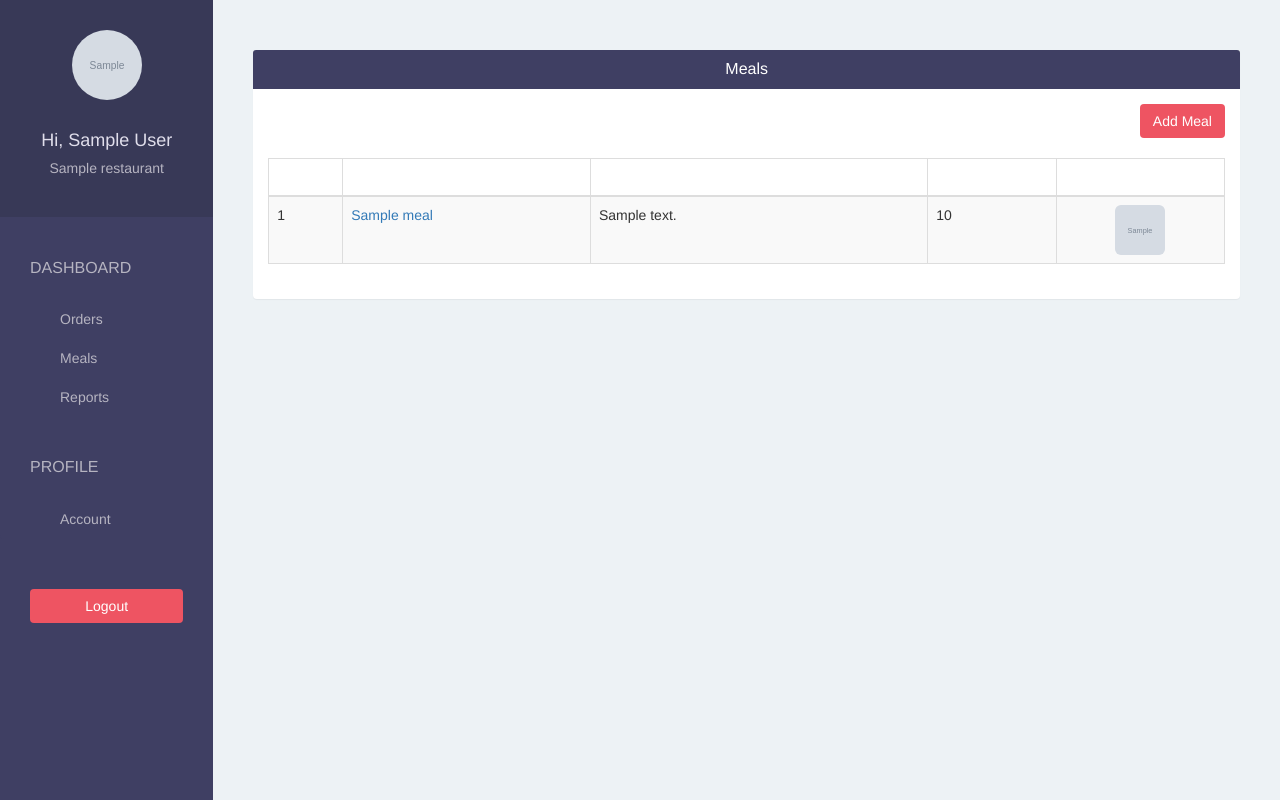
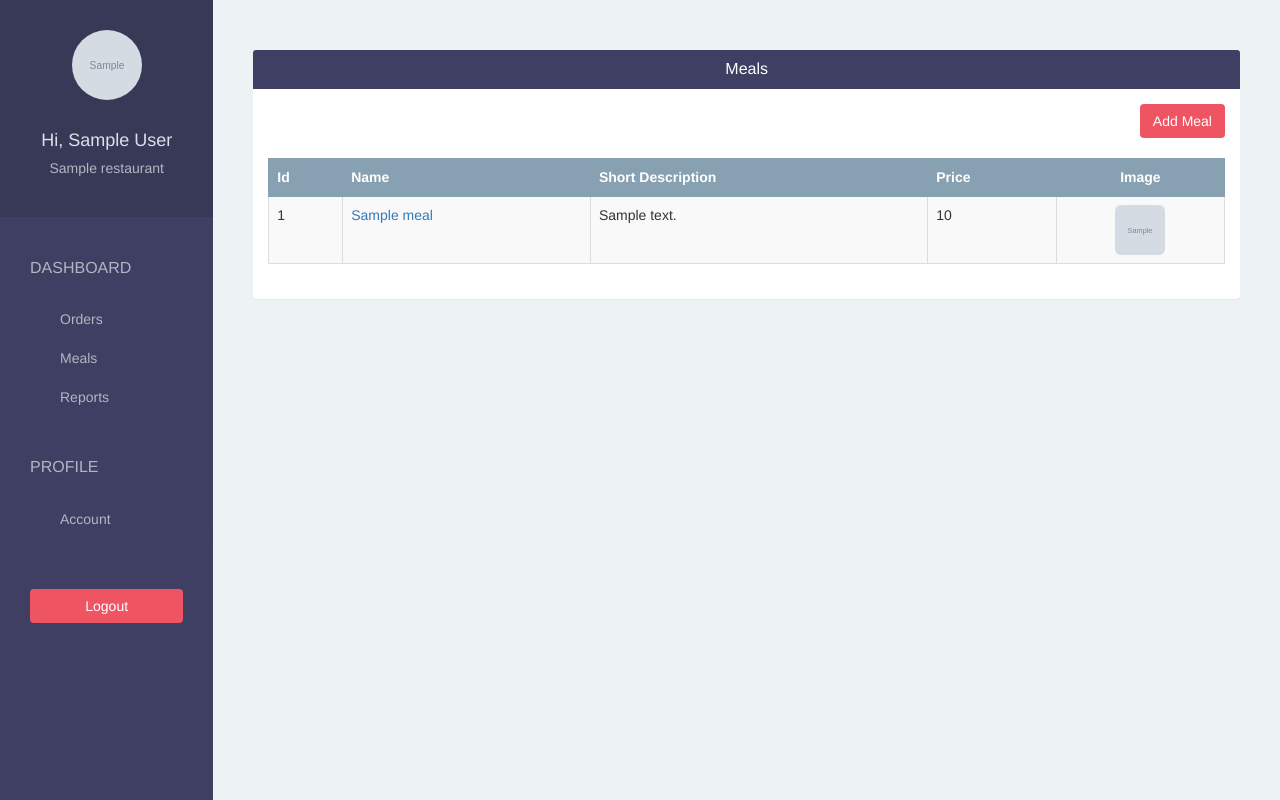
Before and after one commit to ryokotmng/foodtasker, a Django app: page /restaurant/meal/ in a window 1280 px wide. Run offline with Django 3.2, Linux system fonts and the light colour scheme; a user stored in the database is signed in; tables that the repository leaves empty hold one stand-in row (values such as "Sample post"); grey boxes marked "Sample" are stand-in pictures; some libraries are stand-ins or nearby versions.

Commit message:
css added to meal page

```diff
--- a/foodtaskerapp/static/css/style.css
+++ b/foodtaskerapp/static/css/style.css
@@ -15,6 +15,10 @@
 .btn-pink {
   color: white;
   background-color: #EE5462;
+}
+
+.bg-gray {
+  background-color: #88A1B2;
 }
 
 .btn-pink:hover,
@@ -108,3 +112,13 @@
 .content .panel {
   border: none;
 }
+
+.table > thead > tr > th,
+.table > thead > tr > td {
+  vertical-align: middle;
+}
+
+.table,
+.table > thead > tr > th {
+  border-color: #88A1B2
+}
```
